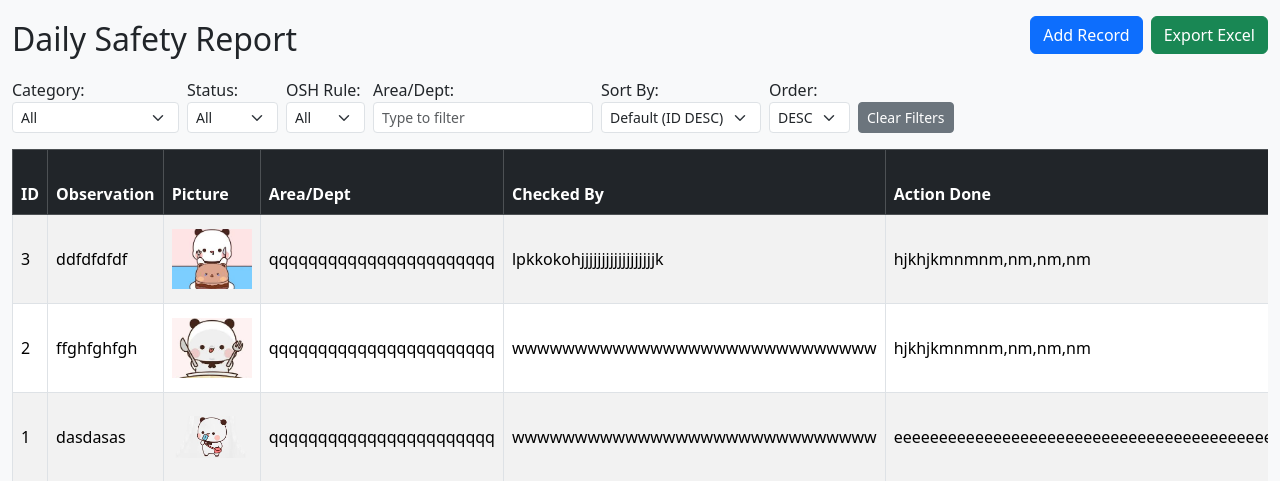
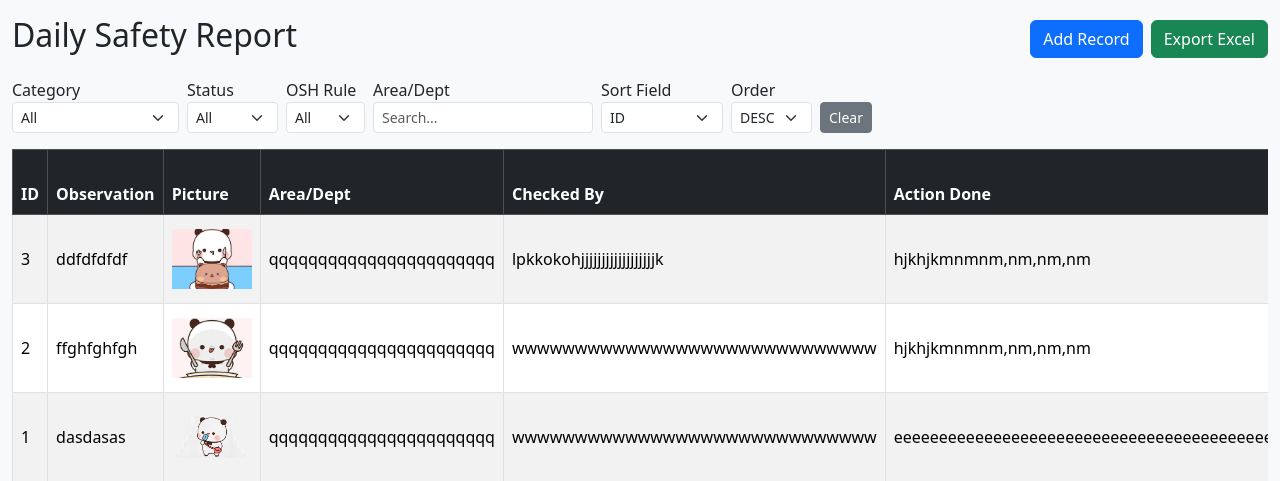
Before and after one commit to oshjerome1995/Daily_Safety_Report, a Flask app: page / in a window 1280 px wide. Shown: the top 481 px of the page. Run offline with Flask 3, Linux system fonts and the light colour scheme; data comes from the database, SQL or seed files in the repository.

Commit message:
Update index.html

```diff
--- a/templates/index.html
+++ b/templates/index.html
@@ -4,44 +4,56 @@
 <meta charset="UTF-8">
 <meta name="viewport" content="width=device-width, initial-scale=1.0">
 <title>Daily Safety Report</title>
+
 <link href="https://cdn.jsdelivr.net/npm/bootstrap@5.3.1/dist/css/bootstrap.min.css" rel="stylesheet">
+
 <style>
 .table-img { width: 80px; height: auto; max-height: 60px; object-fit: cover; }
 .table-responsive { overflow-x: auto; }
 .highlight-row { animation: highlight 1.5s; }
-@keyframes highlight { from { background-color: #d4edda; } to { background-color: inherit; } }
+
+@keyframes highlight {
+    from { background-color: #d4edda; }
+    to { background-color: inherit; }
+}
 </style>
 </head>
+
 <body class="bg-light">
+
 <div class="container-fluid py-3">
+
     <div class="d-flex justify-content-between align-items-center mb-3 flex-wrap">
-        <h2 class="mb-2 mb-md-0">Daily Safety Report</h2>
-        <div class="d-flex gap-2 flex-wrap">
-            <a href="/add" class="btn btn-primary mb-2">Add Record</a>
-            <a href="#" id="exportBtn" class="btn btn-success mb-2">Export Excel</a>
+        <h2>Daily Safety Report</h2>
+        <div class="d-flex gap-2">
+            <a href="/add" class="btn btn-primary">Add Record</a>
+            <a href="#" id="exportBtn" class="btn btn-success">Export Excel</a>
         </div>
     </div>
 
-    <!-- Filters and Sort -->
-    <div class="d-flex gap-2 mb-3 flex-wrap align-items-center">
+    <!-- FILTERS -->
+    <div class="d-flex gap-2 mb-3 flex-wrap align-items-end">
+
         <div>
-            <label>Category:</label>
+            <label>Category</label>
             <select id="filterCategory" class="form-select form-select-sm">
                 <option value="">All</option>
                 <option value="Good Observation">Good Observation</option>
                 <option value="Findings">Findings</option>
             </select>
         </div>
+
         <div>
-            <label>Status:</label>
+            <label>Status</label>
             <select id="filterStatus" class="form-select form-select-sm">
                 <option value="">All</option>
                 <option value="Open">Open</option>
                 <option value="Closed">Closed</option>
             </select>
         </div>
+
         <div>
-            <label>OSH Rule:</label>
+            <label>OSH Rule</label>
             <select id="filterOshRule" class="form-select form-select-sm">
                 <option value="">All</option>
                 <option value="1060">1060</option>
@@ -49,66 +61,98 @@
                 <option value="1210">1210</option>
             </select>
         </div>
+
         <div>
-            <label>Area/Dept:</label>
-            <input type="text" id="filterArea" class="form-control form-control-sm" placeholder="Type to filter">
+            <label>Area/Dept</label>
+            <input id="filterArea" class="form-control form-control-sm" placeholder="Search...">
         </div>
+
         <div>
-            <label>Sort By:</label>
+            <label>Sort Field</label>
             <select id="sortField" class="form-select form-select-sm">
-                <option value="">Default (ID DESC)</option>
+                <option value="id">ID</option>
                 <option value="date">Date</option>
                 <option value="category">Category</option>
                 <option value="status">Status</option>
                 <option value="area_department">Area/Dept</option>
+                <option value="checked_by">Checked By</option>
             </select>
         </div>
+
         <div>
-            <label>Order:</label>
+            <label>Order</label>
             <select id="sortOrder" class="form-select form-select-sm">
                 <option value="ASC">ASC</option>
                 <option value="DESC" selected>DESC</option>
             </select>
         </div>
-        <div class="align-self-end">
-            <button id="clearFilters" class="btn btn-sm btn-secondary">Clear Filters</button>
-        </div>
+
+        <div>
+            <button id="clearFilters" class="btn btn-secondary btn-sm">Clear</button>
         </div>
 
+    </div>
+
+    <!-- TABLE -->
     <div class="table-responsive">
-    <table class="table table-bordered table-striped table-hover align-middle">
+        <table class="table table-bordered table-striped align-middle">
             <thead class="table-dark">
                 <tr>
-                <th>ID</th><th>Observation</th><th>Picture</th><th>Area/Dept</th><th>Checked By</th>
-                <th>Action Done</th><th>Date</th><th>SO Timestamp</th><th>Area In-Charge</th>
-                <th>Category</th><th>Additional Picture</th><th>Status</th><th>OSH Rule</th><th>Safety Officer</th><th>Actions</th>
+                    <th>ID</th>
+                    <th>Observation</th>
+                    <th>Picture</th>
+                    <th>Area/Dept</th>
+                    <th>Checked By</th>
+                    <th>Action Done</th>
+                    <th>Date</th>
+                    <th>SO Timestamp</th>
+                    <th>Area In-Charge</th>
+                    <th>Category</th>
+                    <th>Additional</th>
+                    <th>Status</th>
+                    <th>OSH Rule</th>
+                    <th>Safety Officer</th>
+                    <th>Actions</th>
                 </tr>
             </thead>
-        <tbody id="recordsTableBody">
-            <!-- Records loaded dynamically -->
-        </tbody>
+
+            <tbody id="recordsTableBody"></tbody>
         </table>
     </div>
+
 </div>
 
+<!-- SCRIPT -->
 <script>
-let currentFilters = { category: "", status: "", osh_rule: "", area_department: "" };
-let currentSort = { field: "", order: "DESC" };
+let currentFilters = {
+    category: "",
+    status: "",
+    osh_rule: "",
+    area_department: ""
+};
+
+let currentSort = {
+    field: "id",
+    order: "DESC"
+};
 
 const tbody = document.getElementById("recordsTableBody");
 
 async function fetchRecords() {
-    let params = new URLSearchParams({
-        ...currentFilters,
-        sort_field: currentSort.field,
-        sort_order: currentSort.order
-    });
-    try {
+
+    let params = new URLSearchParams(currentFilters);
+
+    params.append("sort_field", currentSort.field);
+    params.append("sort_order", currentSort.order);
+
     let res = await fetch("/records?" + params.toString());
     let data = await res.json();
+
     tbody.innerHTML = "";
-        data.forEach(r=>{
+
+    data.forEach(r => {
         let row = document.createElement("tr");
+
         row.innerHTML = `
             <td>${r.id}</td>
             <td>${r.detailed_observation || ""}</td>
@@ -124,50 +168,78 @@ async function fetchRecords() {
             <td>${r.status || ""}</td>
             <td>${r.osh_rule || ""}</td>
             <td>${r.safety_officer || ""}</td>
-                <td class="d-flex flex-column flex-md-row gap-1">
-                    <a href="/edit/${r.id}" class="btn btn-sm btn-warning">Edit</a>
-                    <form action="/delete/${r.id}" method="POST" class="m-0 p-0">
-                        <button type="submit" class="btn btn-sm btn-danger" onclick="return confirm('Delete this record?')">Delete</button>
-                    </form>
+            <td>
+                <a href="/edit/${r.id}" class="btn btn-warning btn-sm">Edit</a>
             </td>
         `;
+
         tbody.appendChild(row);
-            row.classList.add('highlight-row');
-            setTimeout(()=>row.classList.remove('highlight-row'), 1500);
     });
-    } catch(err){ console.error(err); }
 }
 
-// Filter event listeners
-document.getElementById("filterCategory").addEventListener("change", e=>{ currentFilters.category = e.target.value; fetchRecords(); });
-document.getElementById("filterStatus").addEventListener("change", e=>{ currentFilters.status = e.target.value; fetchRecords(); });
-document.getElementById("filterOshRule").addEventListener("change", e=>{ currentFilters.osh_rule = e.target.value; fetchRecords(); });
-document.getElementById("filterArea").addEventListener("input", e=>{ currentFilters.area_department = e.target.value; fetchRecords(); });
+// FILTERS
+document.getElementById("filterCategory").addEventListener("change", e => {
+    currentFilters.category = e.target.value;
+    fetchRecords();
+});
 
-document.getElementById("sortField").addEventListener("change", e=>{ currentSort.field = e.target.value; fetchRecords(); });
-document.getElementById("sortOrder").addEventListener("change", e=>{ currentSort.order = e.target.value; fetchRecords(); });
+document.getElementById("filterStatus").addEventListener("change", e => {
+    currentFilters.status = e.target.value;
+    fetchRecords();
+});
 
-document.getElementById("clearFilters").addEventListener("click", ()=>{
-    currentFilters = { category: "", status: "", osh_rule: "", area_department: "" };
+document.getElementById("filterOshRule").addEventListener("change", e => {
+    currentFilters.osh_rule = e.target.value;
+    fetchRecords();
+});
+
+document.getElementById("filterArea").addEventListener("input", e => {
+    currentFilters.area_department = e.target.value;
+    fetchRecords();
+});
+
+// SORTING
+document.getElementById("sortField").addEventListener("change", e => {
+    currentSort.field = e.target.value;
+    fetchRecords();
+});
+
+document.getElementById("sortOrder").addEventListener("change", e => {
+    currentSort.order = e.target.value;
+    fetchRecords();
+});
+
+// CLEAR
+document.getElementById("clearFilters").addEventListener("click", () => {
+    currentFilters = {
+        category: "",
+        status: "",
+        osh_rule: "",
+        area_department: ""
+    };
+
     document.getElementById("filterCategory").value = "";
     document.getElementById("filterStatus").value = "";
     document.getElementById("filterOshRule").value = "";
     document.getElementById("filterArea").value = "";
+
     fetchRecords();
 });
 
-document.getElementById("exportBtn").addEventListener("click", ()=>{
-    let params = new URLSearchParams({
-        ...currentFilters,
-        sort_field: currentSort.field,
-        sort_order: currentSort.order
-    });
+// EXPORT
+document.getElementById("exportBtn").addEventListener("click", () => {
+    let params = new URLSearchParams(currentFilters);
+    params.append("sort_field", currentSort.field);
+    params.append("sort_order", currentSort.order);
+
     window.location.href = "/export?" + params.toString();
 });
 
-// Initial fetch
+// INITIAL LOAD
 fetchRecords();
 </script>
+
 <script src="https://cdn.jsdelivr.net/npm/bootstrap@5.3.1/dist/js/bootstrap.bundle.min.js"></script>
+
 </body>
 </html>
```
Lines whose indentation alone changed are shown as unchanged.
